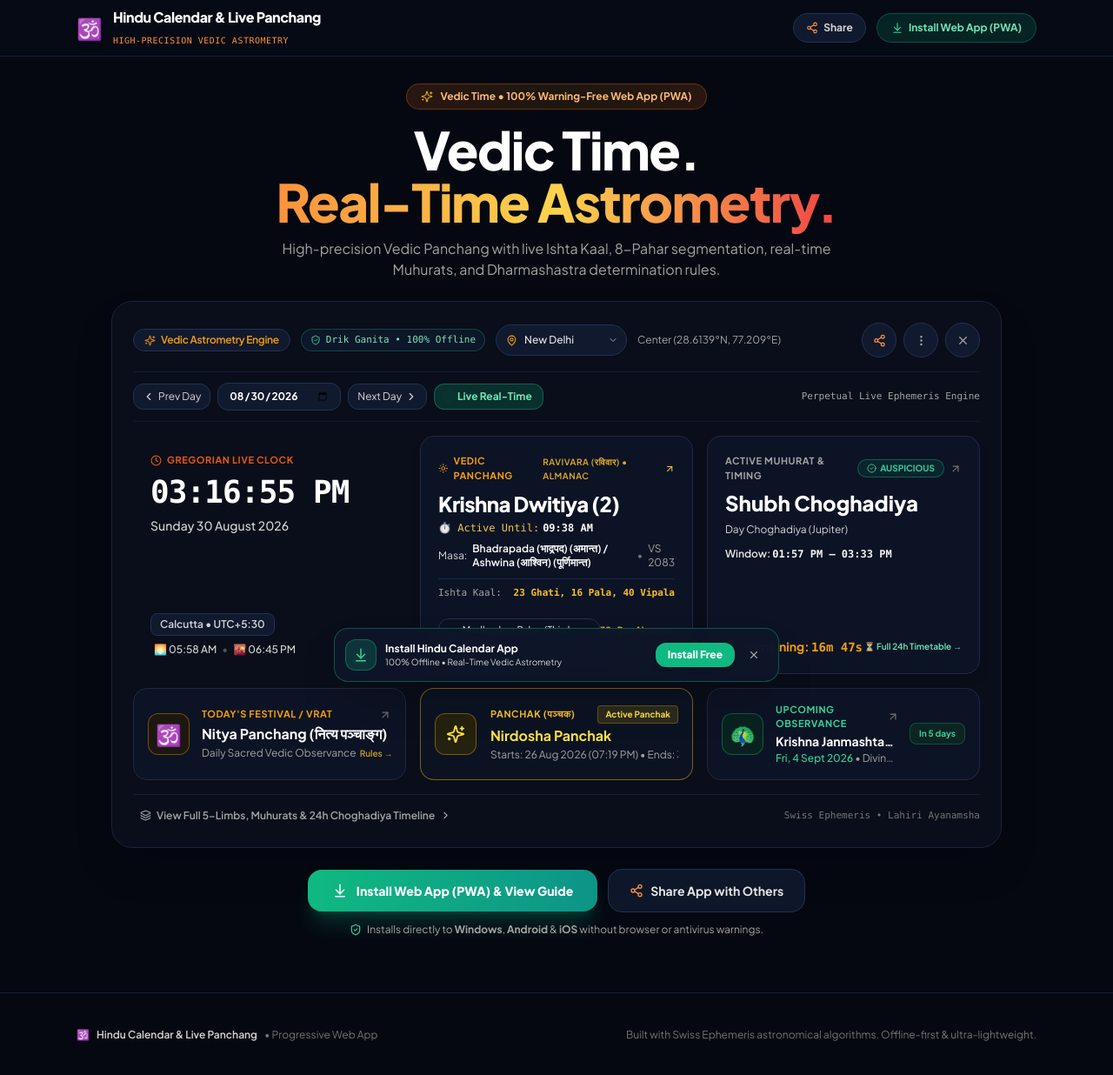
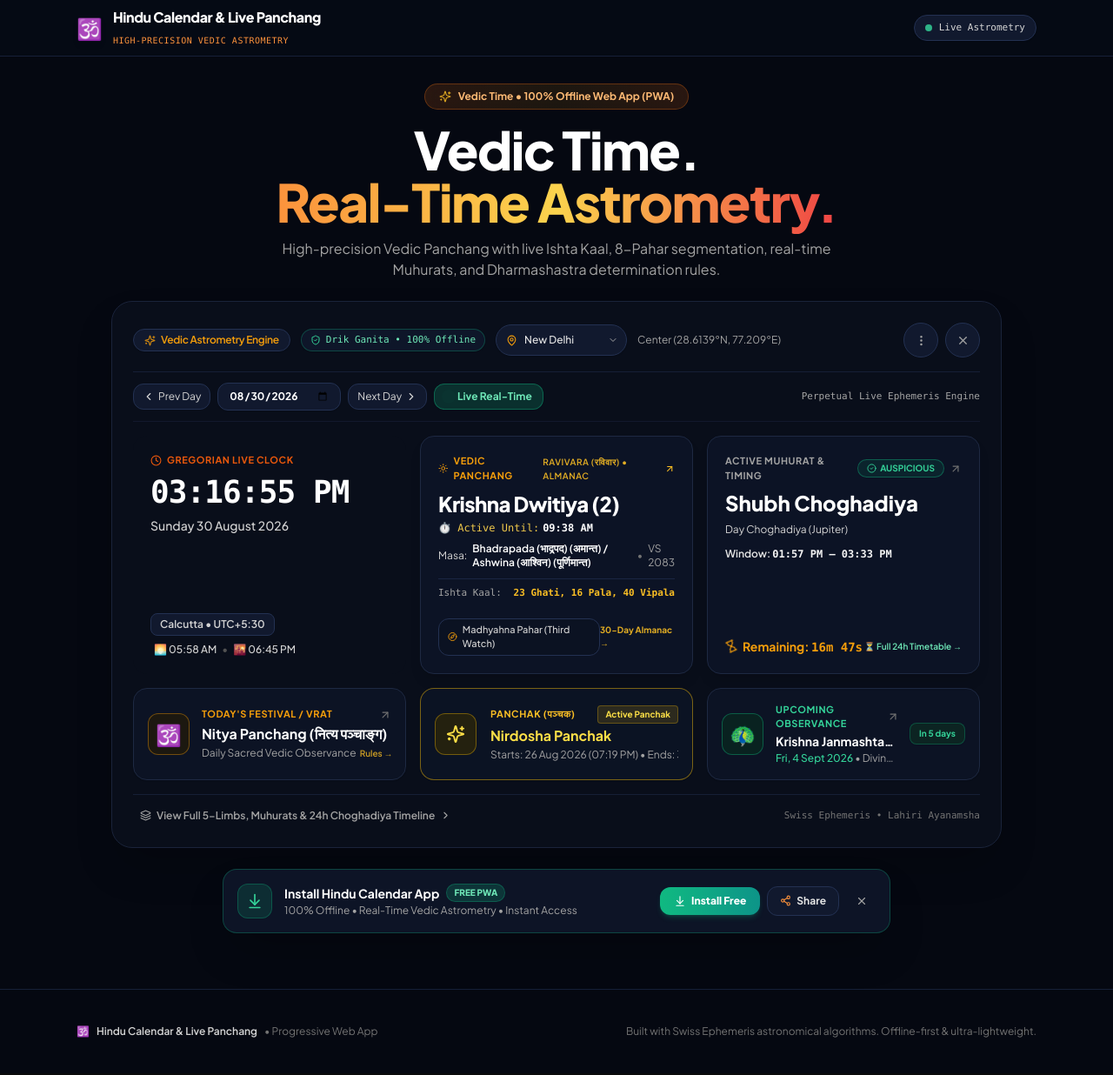
Before and after one commit to manishkana30-jpg/hindu-calendar-widget, a Next.js app: page / in a window 1280 px wide. Shown: the whole page at 87% size. Built offline with nearby package versions, Linux system fonts and the light colour scheme.

Commit message:
feat: consolidate share and install actions into a single in-flow banner

```diff
--- a/app/components/HinduPanchangWidget.tsx
+++ b/app/components/HinduPanchangWidget.tsx
@@ -5,7 +5,7 @@
   Sparkles, MapPin, ChevronDown, MoreVertical, X,
   Clock, Sun, Compass, Hourglass, Calendar, Moon,
   CheckCircle2, ChevronRight, ChevronLeft, Star, Flame, Layers,
-  ShieldAlert, ShieldCheck, ArrowUpRight, Share2
+  ShieldAlert, ShieldCheck, ArrowUpRight
 } from 'lucide-react';
 import {
   calculatePanchang,
@@ -20,11 +20,7 @@
 import { PanchakModal } from './modals/PanchakModal';
 import { UpcomingFestivalsModal } from './modals/UpcomingFestivalsModal';
 
-interface HinduPanchangWidgetProps {
-  onShareClick?: () => void;
-}
-
-export function HinduPanchangWidget({ onShareClick }: HinduPanchangWidgetProps = {}) {
+export function HinduPanchangWidget() {
   const [selectedLocation, setSelectedLocation] = useState<LocationCoordinates>(PRESET_LOCATIONS[0]);
   const [isLiveMode, setIsLiveMode] = useState<boolean>(true);
   type WidgetTabType = 'panchang' | 'choghadiya' | 'muhurat' | 'astrometry';
@@ -159,17 +155,6 @@
 
           {/* Right Menu & Close Controls (Enlarged 40x40px Touch Targets) */}
           <div className="flex items-center gap-2">
-            {onShareClick && (
-              <button
-                onClick={onShareClick}
-                title="Share Widget"
-                aria-label="Share Widget"
-                className="w-10 h-10 min-w-[40px] min-h-[40px] rounded-full bg-[#11192e] hover:bg-[#1a2542] border border-[#233152] flex items-center justify-center text-orange-400 hover:text-orange-300 transition-colors cursor-pointer"
-              >
-                <Share2 size={15} />
-              </button>
-            )}
-
             <div className="relative" ref={menuRef}>
               <button
                 onClick={() => setIsMenuOpen(!isMenuOpen)}
--- a/app/page.tsx
+++ b/app/page.tsx
@@ -2,7 +2,7 @@
 
 import React, { useEffect, useState } from 'react';
 import {
-  Sparkles, ShieldCheck, ArrowDownToLine,
+  Sparkles, ArrowDownToLine,
   Share2, X
 } from 'lucide-react';
 import { HinduPanchangWidget } from './components/HinduPanchangWidget';
@@ -11,25 +11,18 @@
 
 export default function LandingPage() {
   const [deferredPrompt, setDeferredPrompt] = useState<any>(null);
-  const [isInstallable, setIsInstallable] = useState(false);
   const [isInstallModalOpen, setIsInstallModalOpen] = useState(false);
   const [isShareModalOpen, setIsShareModalOpen] = useState(false);
-  const [isFloatingBannerDismissed, setIsFloatingBannerDismissed] = useState(false);
+  const [isBannerDismissed, setIsBannerDismissed] = useState(false);
 
   useEffect(() => {
     // Listen for the native PWA beforeinstallprompt event
     const handleBeforeInstallPrompt = (e: any) => {
       e.preventDefault();
       setDeferredPrompt(e);
-      setIsInstallable(true);
     };
 
     window.addEventListener('beforeinstallprompt', handleBeforeInstallPrompt);
-
-    // Contextual engagement trigger for iOS and browsers without beforeinstallprompt
-    const installTimer = setTimeout(() => {
-      setIsInstallable(true);
-    }, 4000);
 
     // Register Service Worker for offline PWA
     if ('serviceWorker' in navigator && process.env.NODE_ENV === 'production') {
@@ -40,7 +33,6 @@
 
     return () => {
       window.removeEventListener('beforeinstallprompt', handleBeforeInstallPrompt);
-      clearTimeout(installTimer);
     };
   }, []);
 
@@ -49,9 +41,8 @@
       deferredPrompt.prompt();
       const { outcome } = await deferredPrompt.userChoice;
       if (outcome === 'accepted') {
-        setIsInstallable(false);
+        setDeferredPrompt(null);
       }
-      setDeferredPrompt(null);
     }
     // Also open the installation modal guide
     setIsInstallModalOpen(true);
@@ -86,7 +77,7 @@
         <div className="absolute top-[1200px] left-[-100px] w-[500px] h-[500px] bg-indigo-600/5 blur-[160px] rounded-full" />
       </div>
 
-      {/* ── Navbar ── */}
+      {/* ── Navbar: Clean brand & live status indicator only ── */}
       <nav className="fixed top-0 left-0 right-0 z-50 bg-[#070b16]/85 backdrop-blur-xl border-b border-[#162038]">
         <div className="max-w-6xl mx-auto px-4 sm:px-6 h-16 flex items-center justify-between">
           <div className="flex items-center gap-3">
@@ -101,28 +92,12 @@
             </div>
           </div>
 
-          {/* Top Right: Share & Install Buttons */}
-          <div className="flex items-center gap-2 sm:gap-3">
-
-            {/* Share Button (Accesses Bluetooth, WhatsApp, LINE, etc.) */}
-            <button
-              onClick={handleShareClick}
-              title="Share App (Bluetooth, WhatsApp, LINE, etc.)"
-              aria-label="Share App"
-              className="px-3.5 py-2 rounded-full bg-[#11192e] hover:bg-[#1a2645] text-neutral-300 hover:text-white transition-all border border-[#233152] flex items-center gap-1.5 text-xs font-bold shadow-sm cursor-pointer active:scale-95"
-            >
-              <Share2 size={14} className="text-orange-400" />
-              <span className="hidden sm:inline">Share</span>
-            </button>
-
-            {/* Install Web App (PWA) Button */}
-            <button
-              onClick={handleInstallClick}
-              className="text-xs font-bold px-4 py-2 rounded-full bg-emerald-500/15 hover:bg-emerald-500 text-emerald-300 hover:text-white transition-all border border-emerald-500/30 flex items-center gap-1.5 shadow-sm cursor-pointer active:scale-95"
-            >
-              <ArrowDownToLine size={14} className="text-emerald-400" />
-              <span>Install Web App (PWA)</span>
-            </button>
+          {/* Top Right: Status Badge */}
+          <div className="flex items-center gap-2">
+            <div className="flex items-center gap-2 px-3 py-1.5 rounded-full bg-[#11192e] border border-[#233152] text-xs font-medium text-neutral-300 shadow-sm">
+              <span className="w-2 h-2 rounded-full bg-emerald-400 animate-pulse" />
+              <span className="font-mono text-[11px] text-neutral-300 hidden sm:inline">Live Astrometry</span>
+            </div>
           </div>
         </div>
       </nav>
@@ -132,7 +107,7 @@
 
         <div className="inline-flex items-center gap-2 px-4 py-1.5 rounded-full bg-gradient-to-r from-orange-500/15 via-amber-500/10 to-orange-500/15 border border-orange-500/30 text-orange-300 text-xs font-bold mb-4 backdrop-blur-md">
           <Sparkles size={14} className="text-amber-400 animate-pulse" />
-          <span>Vedic Time • 100% Warning-Free Web App (PWA)</span>
+          <span>Vedic Time • 100% Offline Web App (PWA)</span>
         </div>
 
         <h1 className="text-3xl sm:text-5xl md:text-6xl font-extrabold tracking-tight text-white mb-3 leading-tight">
@@ -146,34 +121,62 @@
           High-precision Vedic Panchang with live Ishta Kaal, 8-Pahar segmentation, real-time Muhurats, and Dharmashastra determination rules.
         </p>
 
-        {/* ── Main Panchang Widget ── */}
+        {/* ── Main Panchang Widget (Completely unobstructed, never covered by banners) ── */}
         <div className="my-6">
-          <HinduPanchangWidget onShareClick={handleShareClick} />
+          <HinduPanchangWidget />
         </div>
 
-        {/* ── Action Buttons (Install & Share) ── */}
-        <div className="flex flex-col sm:flex-row items-center justify-center gap-3 mt-6">
+        {/* ── Single Unified App Banner (Install & Share) - In-flow below widget so it NEVER hides events ── */}
+        {!isBannerDismissed && (
+          <div className="w-full max-w-3xl mx-auto mt-6 text-left">
+            <aside
+              aria-label="App Installation & Share Banner"
+              className="bg-[#0e1629]/95 backdrop-blur-xl border border-emerald-500/30 hover:border-emerald-500/50 shadow-2xl rounded-2xl p-3.5 sm:p-4 flex flex-col sm:flex-row items-center justify-between gap-3.5 sm:gap-4 transition-all"
+            >
+              <div className="flex items-center gap-3.5 min-w-0 w-full sm:w-auto">
+                <div className="w-10 h-10 rounded-xl bg-emerald-500/15 border border-emerald-500/30 flex items-center justify-center text-emerald-400 flex-shrink-0">
+                  <ArrowDownToLine size={20} />
+                </div>
+                <div className="min-w-0 flex-1">
+                  <div className="flex items-center gap-2">
+                    <p className="text-xs sm:text-sm font-bold text-white">Install Hindu Calendar App</p>
+                    <span className="px-2 py-0.5 rounded-full text-[10px] font-extrabold bg-emerald-500/20 text-emerald-300 border border-emerald-500/30 uppercase">
+                      Free PWA
+                    </span>
+                  </div>
+                  <p className="text-[11px] sm:text-xs text-neutral-400 mt-0.5 truncate">
+                    100% Offline • Real-Time Vedic Astrometry • Instant Access
+                  </p>
+                </div>
+              </div>
+
+              <div className="flex items-center gap-2 flex-shrink-0 w-full sm:w-auto justify-end">
                 <button
                   onClick={handleInstallClick}
-            className="w-full sm:w-auto flex items-center justify-center gap-2.5 bg-gradient-to-r from-emerald-500 to-teal-600 hover:from-emerald-400 hover:to-teal-500 text-white px-7 py-3.5 rounded-2xl font-extrabold text-sm hover:scale-[1.02] active:scale-95 shadow-xl shadow-emerald-500/20 transition-all cursor-pointer"
+                  className="px-4 py-2 rounded-xl bg-gradient-to-r from-emerald-500 to-teal-600 hover:from-emerald-400 hover:to-teal-500 text-white font-extrabold text-xs transition-all shadow-md shadow-emerald-500/20 active:scale-95 cursor-pointer flex items-center gap-1.5"
                 >
-            <ArrowDownToLine size={18} />
-            <span>Install Web App (PWA) & View Guide</span>
+                  <ArrowDownToLine size={14} />
+                  <span>Install Free</span>
                 </button>
-
                 <button
                   onClick={handleShareClick}
-            className="w-full sm:w-auto flex items-center justify-center gap-2 bg-[#0e1629] hover:bg-[#15223e] text-neutral-200 hover:text-white px-6 py-3.5 rounded-2xl font-bold text-sm border border-[#233152] transition-all cursor-pointer"
+                  className="px-3.5 py-2 rounded-xl bg-[#11192e] hover:bg-[#1a2645] border border-[#233152] text-neutral-200 hover:text-white font-bold text-xs transition-all active:scale-95 cursor-pointer flex items-center gap-1.5"
                 >
-            <Share2 size={16} className="text-orange-400" />
-            <span>Share App with Others</span>
+                  <Share2 size={13} className="text-orange-400" />
+                  <span>Share</span>
+                </button>
+                <button
+                  onClick={() => setIsBannerDismissed(true)}
+                  aria-label="Dismiss Banner"
+                  className="w-8 h-8 rounded-lg hover:bg-neutral-800 text-neutral-400 hover:text-white flex items-center justify-center transition-colors cursor-pointer ml-0.5"
+                >
+                  <X size={14} />
                 </button>
               </div>
+            </aside>
+          </div>
+        )}
 
-        <p className="text-xs text-neutral-400 mt-3 flex items-center justify-center gap-1.5">
-          <ShieldCheck size={14} className="text-emerald-400" />
-          <span>Installs directly to <strong>Windows</strong>, <strong>Android</strong> & <strong>iOS</strong> without browser or antivirus warnings.</span>
-        </p>
       </section>
 
       {/* ── Footer ── */}
@@ -204,39 +207,6 @@
         onClose={() => setIsShareModalOpen(false)}
       />
 
-      {/* ── Floating Contextual PWA Action Bar ── */}
-      {isInstallable && !isFloatingBannerDismissed && (
-        <aside
-          aria-label="App Installation Banner"
-          className="fixed bottom-4 left-1/2 -translate-x-1/2 z-40 w-[92%] max-w-lg bg-[#0e1629]/95 backdrop-blur-xl border border-emerald-500/40 shadow-2xl rounded-2xl p-3 flex items-center justify-between gap-3 animate-in slide-in-from-bottom-5 duration-300"
-        >
-          <div className="flex items-center gap-2.5 min-w-0">
-            <div className="w-9 h-9 rounded-xl bg-emerald-500/20 border border-emerald-500/40 flex items-center justify-center text-emerald-400 flex-shrink-0">
-              <ArrowDownToLine size={18} />
-            </div>
-            <div className="min-w-0">
-              <p className="text-xs font-bold text-white truncate">Install Hindu Calendar App</p>
-              <p className="text-[10px] text-neutral-300 truncate">100% Offline • Real-Time Vedic Astrometry</p>
-            </div>
-          </div>
-          <div className="flex items-center gap-1.5 flex-shrink-0">
-            <button
-              onClick={handleInstallClick}
-              className="px-3.5 py-1.5 rounded-xl bg-emerald-500 hover:bg-emerald-400 text-white font-extrabold text-xs transition-all shadow-md active:scale-95 cursor-pointer"
-            >
-              Install Free
-            </button>
-            <button
-              onClick={() => setIsFloatingBannerDismissed(true)}
-              aria-label="Dismiss Install Banner"
-              className="w-8 h-8 min-w-[32px] min-h-[32px] rounded-lg hover:bg-neutral-800 text-neutral-400 hover:text-white flex items-center justify-center transition-colors cursor-pointer"
-            >
-              <X size={14} />
-            </button>
-          </div>
-        </aside>
-      )}
-
     </div>
   );
 }
```
Lines whose indentation alone changed are shown as unchanged.
